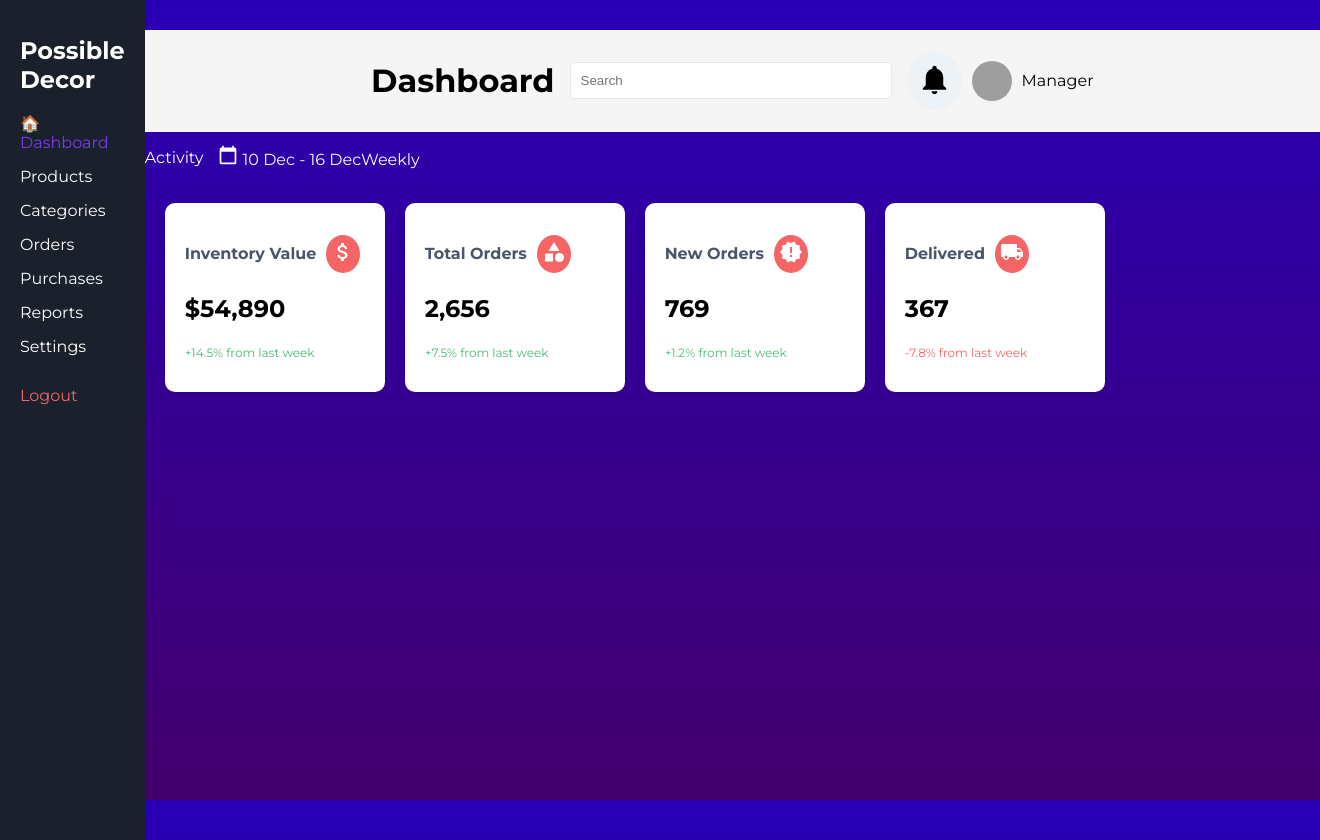
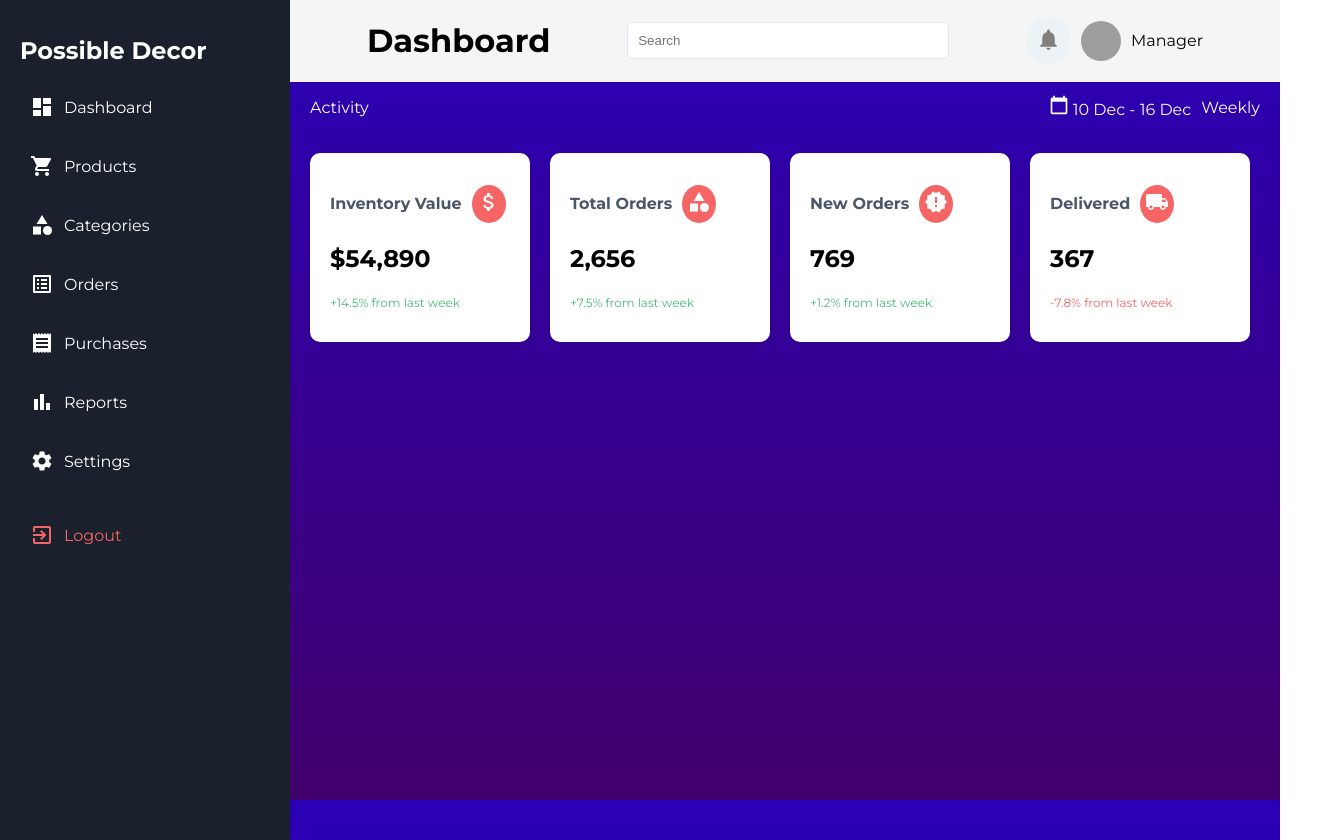
Before and after one commit to Caleb199521e/react-possible-decor-inventory, a React (Create React App) app: page /dashboard in a window 1280 px wide. Shown: the whole page, 1320 px wide, since content can reach past the window. Built offline with nearby package versions, Linux system fonts and the light colour scheme; grey boxes are pictures that could not be loaded.

Commit message:
refactor: update Header and Sidebar components for improved layout and styling; adjust Dashboard styles

```diff
--- a/src/Components/Header.css
+++ b/src/Components/Header.css
@@ -1,10 +1,11 @@
 .header {
     display: flex;
-    justify-content: space-between;
+    justify-content: space-evenly;
     align-items: center;
-    padding: 10px 20px;
+    /* padding: 10px 20px; */
     background-color: #f5f5f5;
     width: 100%;
+
   }
 
 
@@ -22,12 +23,7 @@
     border-radius: 5px;
   }
 
-  .header-top {
-    display: flex;
-    align-items: center;
-    gap: 15px;
-    justify-content: space-between;
-  }
+
 
   .notification-btn {
     background-color: #edf2f7;
@@ -52,5 +48,13 @@
     align-items: center;
     gap: 15px;
     color: #fdfdfd;
+    justify-content: space-between;
+    padding: 0px 20px ;
 
   }
+  .weekly {
+    display: flex;
+    align-items: center;
+    gap: 10px;
+
+  }
--- a/src/Components/Header.jsx
+++ b/src/Components/Header.jsx
@@ -6,23 +6,25 @@ export default function Header() {
   return (
     <div>
       <div className="header">
-        <div className="header-top">
+
           <h1>Dashboard</h1>
           <input type="text" placeholder="Search" className="search-bar" />
 
           <div className="profile-ntn">
             <button className="notification-btn">
-              <Notifications fontSize="large" />
+            <Notifications sx={{ color: "gray", fontSize: 25 }} />
             </button>
             <div className="profile">
               <img src="#" alt="Profile" className="profile-pic" />
               <span>Manager</span>
             </div>
           </div>
-        </div>
+
       </div>
       <div className="header-down">
+
         <p>Activity</p>
+
         <div className="weekly">
         <span>
           <CalendarToday fontSize="small" /> 10 Dec - 16 Dec
--- a/src/Components/LoginSignup/LoginSignup.css
+++ b/src/Components/LoginSignup/LoginSignup.css
@@ -9,7 +9,7 @@
 
 }
 
-.header{
+.top{
     display: flex;
     flex-direction: column;
     align-items: center;
--- a/src/Components/LoginSignup/LoginSignup.jsx
+++ b/src/Components/LoginSignup/LoginSignup.jsx
@@ -8,7 +8,7 @@ export const LoginSignup = () => {
     const [action,setAction] = useState("Sign Up");
   return (
     <div className='container'>
-      <div className="header">
+      <div className="top">
         <div className="text"> {action}</div>
         <div className="underline"></div>
       </div>
--- a/src/Components/Sidebar.css
+++ b/src/Components/Sidebar.css
@@ -4,6 +4,7 @@
   width: 250px;
   height: 100vh;
   padding: 20px;
+  /* position: fixed; */
 }
 
 .logo {
@@ -22,12 +23,26 @@
 }
 
 .sidebar nav ul li a {
+  display: flex;  /* Align icon & text */
+  align-items: center;  /* Vertical alignment */
   color: white;
   text-decoration: none;
+  padding: 10px;
+  border-radius: 5px;
+  transition: background 0.3s ease;
+}
+
+.sidebar nav ul li a:hover {
+  background: #2d3748;
 }
 
 .sidebar nav ul li a.active {
   color: #7c3aed;
+}
+
+.sidebar-icon {
+  font-size: 24px; /* Set icon size */
+  margin-right: 10px; /* Space between icon & text */
 }
 
 .logout {
@@ -35,6 +50,9 @@
 }
 
 .logout a {
+  display: flex;
+  align-items: center;
   color: #f56565;
   text-decoration: none;
+  padding: 10px;
 }
--- a/src/Components/Sidebar.jsx
+++ b/src/Components/Sidebar.jsx
@@ -1,6 +1,15 @@
-// Sidebar.jsx
 import React from "react";
 import { Link } from "react-router-dom";
+import {
+  Dashboard,
+  ShoppingCart,
+  Category,
+  ListAlt,
+  Receipt,
+  BarChart,
+  Settings,
+  ExitToApp
+} from "@mui/icons-material";
 import "../Components/Sidebar.css";
 
 export default function Sidebar() {
@@ -10,32 +19,46 @@ export default function Sidebar() {
       <nav>
         <ul>
           <li>
-            <Link to="/dashboard" className="active">
-              🏠 Dashboard
+            <Link to="/dashboard" className="sidebar-link">
+              <Dashboard className="sidebar-icon" /> <span>Dashboard</span>
             </Link>
           </li>
           <li>
-            <Link to="/products">Products</Link>
+            <Link to="/products" className="sidebar-link">
+              <ShoppingCart className="sidebar-icon" /> <span>Products</span>
+            </Link>
           </li>
           <li>
-            <Link to="/categories">Categories</Link>
+            <Link to="/categories" className="sidebar-link">
+              <Category className="sidebar-icon" /> <span>Categories</span>
+            </Link>
           </li>
           <li>
-            <Link to="/orders">Orders</Link>
+            <Link to="/orders" className="sidebar-link">
+              <ListAlt className="sidebar-icon" /> <span>Orders</span>
+            </Link>
           </li>
           <li>
-            <Link to="/purchases">Purchases</Link>
+            <Link to="/purchases" className="sidebar-link">
+              <Receipt className="sidebar-icon" /> <span>Purchases</span>
+            </Link>
           </li>
           <li>
-            <Link to="/reports">Reports</Link>
+            <Link to="/reports" className="sidebar-link">
+              <BarChart className="sidebar-icon" /> <span>Reports</span>
+            </Link>
           </li>
           <li>
-            <Link to="/settings">Settings</Link>
+            <Link to="/settings" className="sidebar-link">
+              <Settings className="sidebar-icon" /> <span>Settings</span>
+            </Link>
           </li>
         </ul>
       </nav>
       <div className="logout">
-        <Link to="/logout">Logout</Link>
+        <Link to="/logout" className="sidebar-link">
+          <ExitToApp className="sidebar-icon" /> <span>Logout</span>
+        </Link>
       </div>
     </div>
   );
--- a/src/Pages/Dashboard.css
+++ b/src/Pages/Dashboard.css
@@ -2,7 +2,7 @@
     display: flex;
     height: 100vh;
     width: 100%;
-    overflow: nowrap;
+    flex-wrap: nowrap;
   }
 
   /* .sidebar{
@@ -10,17 +10,17 @@
     flex-shrink: 0;
   } */
 
-  /* .main {
+  .main {
     flex: 1;
-    display: flex;
-    flex-direction: column;
-  } */
+    margin: 0;
+  }
 
   .content {
     display: grid;
     grid-template-columns: repeat(4, 1fr);
-    gap: 20px;
+    /* gap: 20px; */
     padding: 20px;
+    justify-content: space-evenly;
   }
   .cards-section {
     display: flex;
--- a/src/Pages/Dashboard.jsx
+++ b/src/Pages/Dashboard.jsx
@@ -18,6 +18,7 @@ export default function Dashboard() {
 
         {/* Dashboard Content */}
         <main className="content">
+
           {/* Cards Section */}
           <div className="cards-section">
             <Card
@@ -51,6 +52,7 @@ export default function Dashboard() {
           </div>
 
           {/* Add chart, tables, and other sections here */}
+
         </main>
       </div>
     </div>
--- a/src/index.css
+++ b/src/index.css
@@ -8,6 +8,7 @@ body {
   -moz-osx-font-smoothing: grayscale;
   height: 100vh;
   background: linear-gradient(#2A00b7, #42006C);
+  padding: 0;
 }
 
 code {
```
Lines whose indentation alone changed are shown as unchanged.
